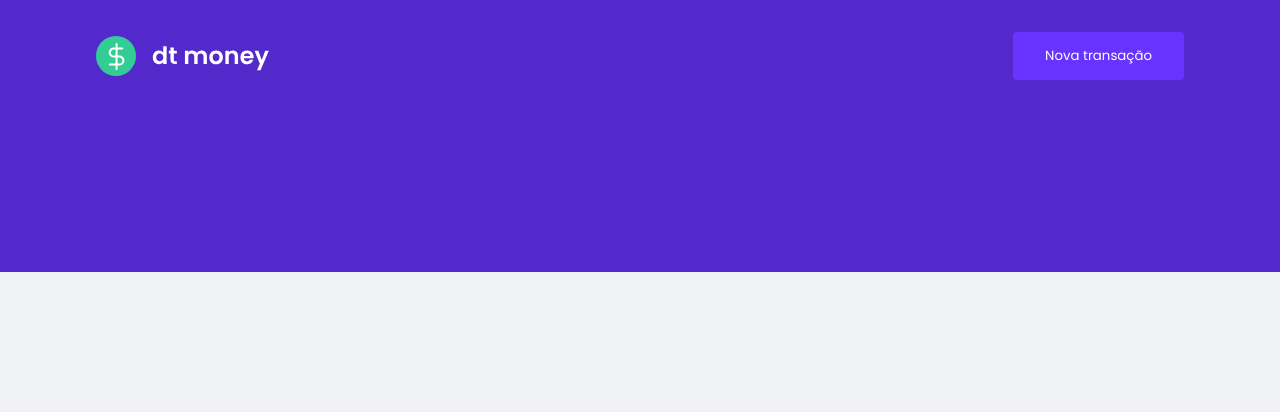
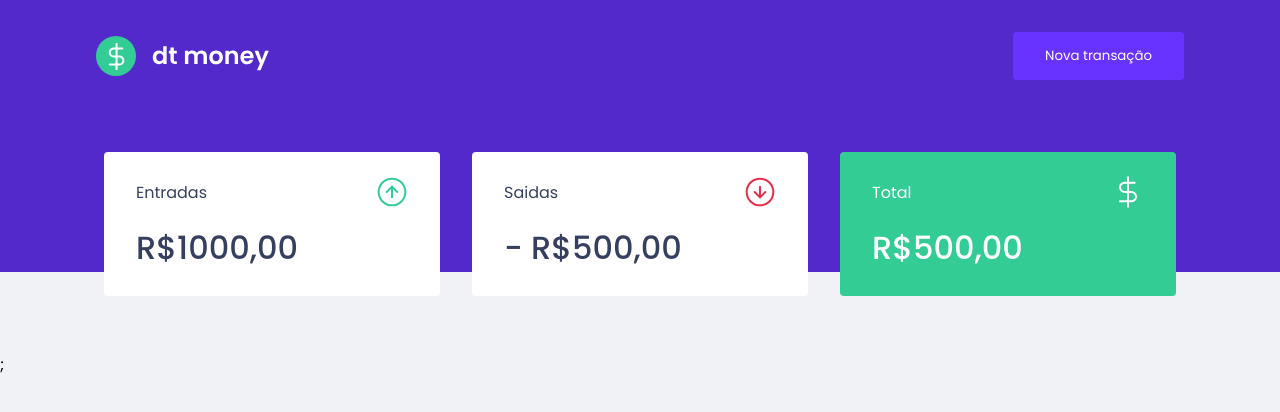
Before and after one commit to hakuunabatata/dt-money, a React (Create React App) app: page / in a window 1280 px wide. Shown: the top 412 px of the page. Built offline with nearby package versions, Linux system fonts and the light colour scheme.

Commit message:
create dashboard and summary

```diff
--- a/public/index.html
+++ b/public/index.html
@@ -8,7 +8,7 @@
 
     <link rel="shortcut icon" href="favicon.png" type="image/png" />
     <link
-      href="https://fonts.googleapis.com/css2?family=Poppins:wght@400;600&display=swap"
+      href="https://fonts.googleapis.com/css2?family=Poppins:wght@400;500;600&display=swap"
       rel="stylesheet"
     />
     <title>DT Money</title>
--- a/src/App.tsx
+++ b/src/App.tsx
@@ -1,3 +1,4 @@
+import { Dashboard } from "./components/Dashboard";
 import { Header } from "./components/Header";
 import { GlobalStyle } from "./styles/global";
 
@@ -5,6 +6,7 @@
   return (
     <>
       <Header />
+      <Dashboard />
       <GlobalStyle />
     </>
   );
--- /dev/null
+++ b/src/components/Dashboard/index.tsx
@@ -0,0 +1,11 @@
+import { Summary } from "../Summary";
+import { Container } from "./styles";
+
+export const Dashboard = () => (
+  <>
+    <Container>
+      <Summary />
+    </Container>
+    ;
+  </>
+);
--- /dev/null
+++ b/src/components/Dashboard/styles.ts
@@ -0,0 +1,7 @@
+import styled from "styled-components";
+
+export const Container = styled.main`
+  max-width: 1120px;
+  margin: 0 auto;
+  padding: 2.5rem 1.5rem;
+`;
--- /dev/null
+++ b/src/components/Summary/index.tsx
@@ -0,0 +1,33 @@
+import income from "../../assets/income.svg";
+import outcome from "../../assets/outcome.svg";
+import total from "../../assets/total.svg";
+
+import { Container } from "./styles";
+
+export const Summary = () => (
+  <>
+    <Container>
+      <div>
+        <header>
+          <p>Entradas</p>
+          <img src={income} alt="Entradas" />
+        </header>
+        <strong>R$1000,00</strong>
+      </div>
+      <div>
+        <header>
+          <p>Saidas</p>
+          <img src={outcome} alt="Saidas" />
+        </header>
+        <strong> - R$500,00</strong>
+      </div>
+      <div className="highlight-background">
+        <header>
+          <p>Total</p>
+          <img src={total} alt="Total" />
+        </header>
+        <strong>R$500,00</strong>
+      </div>
+    </Container>
+  </>
+);
--- /dev/null
+++ b/src/components/Summary/styles.ts
@@ -0,0 +1,34 @@
+import styled from "styled-components";
+
+export const Container = styled.div`
+  display: grid;
+  grid-template-columns: repeat(3, 1fr);
+  gap: 2rem;
+  margin-top: -10rem;
+
+  div {
+    background: var(--shape);
+    padding: 1.5rem 2rem;
+    border-radius: 0.25rem;
+    color: var(--text-title);
+
+    header {
+      display: flex;
+      align-items: center;
+      justify-content: space-between;
+    }
+
+    strong {
+      display: block;
+      margin-top: 1rem;
+      font-size: 2rem;
+      font-weight: 500;
+      line-height: 3rem;
+    }
+
+    &.highlight-background {
+      background: var(--green);
+      color: #fff;
+    }
+  }
+`;
--- a/src/styles/global.ts
+++ b/src/styles/global.ts
@@ -6,6 +6,7 @@
         --red: #e52e4d;
         --blue: #5429cc;
         --blue-light: #6933ff;
+        --green: #33cc95;
         --text-title: #363f5f;
         --text-body: #969cb3;
         --shape: #ffffff;
```
